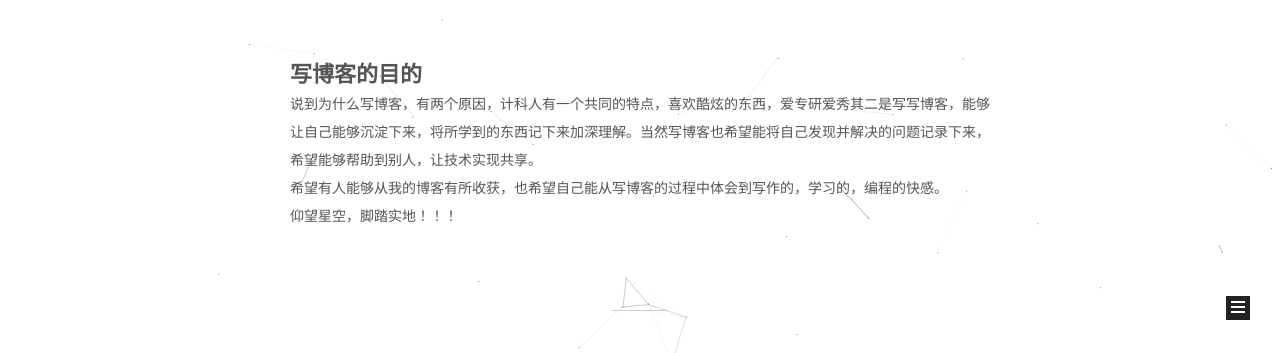
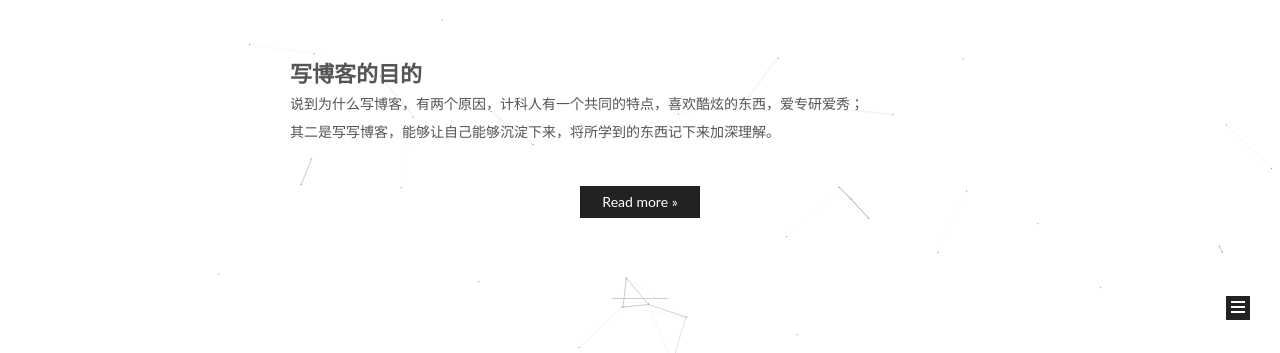
Before and after one commit to Jiacheng-Wei/Jiacheng-Wei.github.io, a plain HTML site: page index.html in a window 1280 px wide. Shown: the part 435-788 px from the top of the page. Drawn offline with Linux system fonts and the light colour scheme.

Commit message:
Site updated: 2018-05-21 23:43:22

```diff
--- a/index.html
+++ b/index.html
@@ -354,10 +354,14 @@
 
 
 
-
-            <h1 id="写博客的目的"><a href="#写博客的目的" class="headerlink" title="写博客的目的"></a>写博客的目的</h1><p>说到为什么写博客，有两个原因，计科人有一个共同的特点，喜欢酷炫的东西，爱专研爱秀其二是写写博客，能够让自己能够沉淀下来，将所学到的东西记下来加深理解。当然写博客也希望能将自己发现并解决的问题记录下来，希望能够帮助到别人，让技术实现共享。<br>希望有人能够从我的博客有所收获，也希望自己能从写博客的过程中体会到写作的，学习的，编程的快感。<br>仰望星空，脚踏实地！！！</p>
-
-
+          <h1 id="写博客的目的"><a href="#写博客的目的" class="headerlink" title="写博客的目的"></a>写博客的目的</h1><p>说到为什么写博客，有两个原因，计科人有一个共同的特点，喜欢酷炫的东西，爱专研爱秀；<br>其二是写写博客，能够让自己能够沉淀下来，将所学到的东西记下来加深理解。<br>
+          <!--noindex-->
+          <div class="post-button text-center">
+            <a class="btn" href="/2018/05/21/purpose-of-setting-blog/#more" rel="contents">
+              Read more &raquo;
+            </a>
+          </div>
+          <!--/noindex-->
 
 
     </div>
```
Also changed, not shown: 2018/05/21/purpose-of-setting-blog/index.html (+5 -5 lines).
